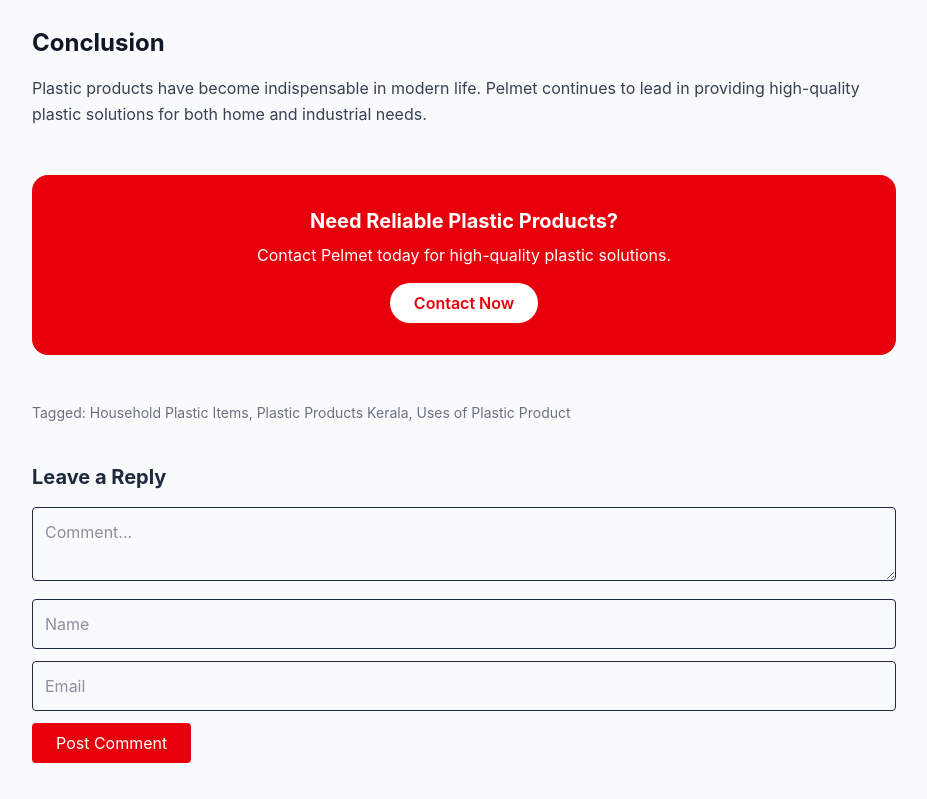
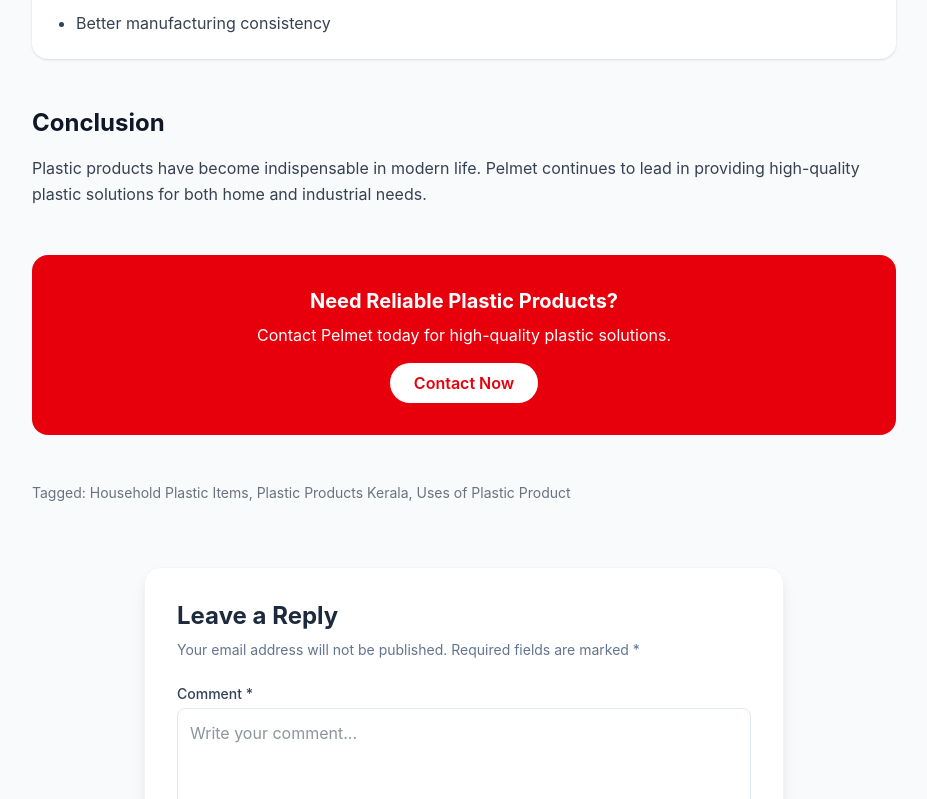
Before and after one commit to nasimudheen-t/pelmet, a React (Vite) app: page /blog/1 in a window 1280 px wide. Shown: the part 2001-2800 px from the top of the page, without its empty margins (176-1103 px from the left). Built offline with nearby package versions, Linux system fonts and the light colour scheme.

Commit message:
new changes on blog page

```diff
--- a/src/components/Comments.jsx
+++ b/src/components/Comments.jsx
@@ -2,27 +2,66 @@
 
 const Comments = () => {
   return (
-    <section className="mt-10">
-      <h2 className="text-xl font-bold mb-4">Leave a Reply</h2>
+    <section className="mt-16 max-w-2xl mx-auto px-4">
+      <div className="bg-white shadow-lg rounded-2xl p-6 md:p-8 border border-slate-100">
+        {/* Heading */}
+        <h2 className="text-2xl font-bold text-slate-800 mb-2">
+          Leave a Reply
+        </h2>
+        <p className="text-sm text-slate-500 mb-6">
+          Your email address will not be published. Required fields are marked *
+        </p>
 
+        {/* Comment */}
+        <div className="mb-5">
+          <label className="block text-sm font-medium text-slate-700 mb-1">
+            Comment *
+          </label>
           <textarea
-        className="w-full border p-3 rounded mb-3"
-        placeholder="Comment..."
+            rows="5"
+            className="w-full border border-slate-200 focus:border-red-500 focus:ring-2 focus:ring-red-100 outline-none p-3 rounded-lg transition"
+            placeholder="Write your comment..."
           />
+        </div>
 
+        {/* Name + Email */}
+        <div className="grid md:grid-cols-2 gap-4 mb-5">
+          <div>
+            <label className="block text-sm font-medium text-slate-700 mb-1">
+              Name *
+            </label>
             <input
-        className="w-full border p-3 rounded mb-3"
-        placeholder="Name"
+              type="text"
+              className="w-full border border-slate-200 focus:border-red-500 focus:ring-2 focus:ring-red-100 outline-none p-3 rounded-lg transition"
+              placeholder="Your name"
             />
+          </div>
 
+          <div>
+            <label className="block text-sm font-medium text-slate-700 mb-1">
+              Email *
+            </label>
             <input
-        className="w-full border p-3 rounded mb-3"
-        placeholder="Email"
+              type="email"
+              className="w-full border border-slate-200 focus:border-red-500 focus:ring-2 focus:ring-red-100 outline-none p-3 rounded-lg transition"
+              placeholder="you@example.com"
             />
+          </div>
+        </div>
 
-      <button className="bg-red-600 text-white px-6 py-2 rounded">
+        {/* Checkbox */}
+        <div className="flex items-start gap-2 mb-6">
+          <input type="checkbox" className="mt-1 accent-red-600" />
+          <p className="text-sm text-slate-500">
+            Save my name and email for next time I comment.
+          </p>
+        </div>
+
+        {/* Button */}
+        <button className="w-full md:w-auto bg-red-600 hover:bg-red-700 text-white font-medium px-6 py-3 rounded-lg transition shadow-sm hover:shadow-md">
           Post Comment
         </button>
+      </div>
     </section>
   );
 };
--- a/src/components/Navbar.jsx
+++ b/src/components/Navbar.jsx
@@ -1,7 +1,7 @@
-import React, { useState, useEffect } from 'react';
-import { Link } from 'react-router-dom';
-import { Menu, X } from 'lucide-react';
-import { siteData } from '../data/siteData';
+import React, { useState, useEffect } from "react";
+import { Link } from "react-router-dom";
+import { Menu, X } from "lucide-react";
+import { siteData } from "../data/siteData";
 
 const Navbar = () => {
   const [isOpen, setIsOpen] = useState(false);
@@ -12,18 +12,19 @@
       setScrolled(window.scrollY > 20);
     };
 
-    window.addEventListener('scroll', handleScroll);
-    return () => window.removeEventListener('scroll', handleScroll);
+    window.addEventListener("scroll", handleScroll);
+    return () => window.removeEventListener("scroll", handleScroll);
   }, []);
 
   return (
     <nav
-      className={`fixed top-0 w-full z-50 transition-all duration-300 ${
-        scrolled ? 'glass h-16' : 'bg-transparent h-20'
+      className={`top-0 w-full z-50 transition-all duration-300 ${
+        scrolled
+          ? "glass h-16 fixed"
+          : "bg-transparent h-20 fixed md:fixed relative"
       }`}
     >
       <div className="container-custom h-full flex items-center justify-between">
-
         {/* Logo */}
         <Link to="/" className="flex items-center gap-2">
           <img
@@ -48,10 +49,6 @@
               </Link>
             </div>
           ))}
-
-          {/* <button className="btn-primary py-2 px-5 text-sm">
-            Blog
-          </button> */}
         </div>
 
         {/* Mobile Toggle */}
@@ -66,8 +63,8 @@
 
       {/* Mobile Menu (CSS transition instead of motion) */}
       <div
-        className={`md:hidden bg-white border-t border-slate-100 overflow-hidden transition-all duration-300 ${
-          isOpen ? 'max-h-96 opacity-100' : 'max-h-0 opacity-0'
+  className={`md:hidden absolute top-full left-0 w-full bg-white border-t border-slate-100 shadow-lg transition-all duration-300 ${
+    isOpen ? 'opacity-100 visible' : 'opacity-0 invisible'
   }`}
 >
   <div className="container-custom py-6 flex flex-col gap-4">
@@ -81,9 +78,6 @@
         {item.name}
       </Link>
     ))}
-          <button className="btn-primary w-full py-3">
-            Get Quote
-          </button>
   </div>
 </div>
     </nav>
--- a/src/pages/BlogDetail.jsx
+++ b/src/pages/BlogDetail.jsx
@@ -16,15 +16,16 @@
       </Helmet>
 
       <div className="bg-gray-50 min-h-screen">
-
         {/* HERO */}
-        <section className="bg-gradient-to-r from-red-600 to-red-700 text-white py-16">
+        <section className="bg-gradient-to-r from-red-600 to-red-700 text-white py-16 mt-20">
+          {" "}
           <div className="max-w-5xl mx-auto px-4">
             <h1 className="text-3xl md:text-5xl font-bold leading-tight">
               Uses of Plastic Products in Home and Industry
             </h1>
             <p className="mt-4 text-red-100 max-w-2xl">
-              Durable, affordable, and versatile plastic solutions for modern life.
+              Durable, affordable, and versatile plastic solutions for modern
+              life.
             </p>
           </div>
         </section>
@@ -36,25 +37,35 @@
 
         {/* CONTENT */}
         <article className="max-w-4xl mx-auto px-4 pb-16">
-
           {/* INTRO */}
           <div className="bg-white rounded-2xl p-6 shadow-sm mb-8">
             <p className="text-gray-700 leading-relaxed mb-4">
-              Uses of Plastic Products are an essential part of modern life, playing a major role in both households and industries. From everyday storage containers and kitchenware to industrial packaging, pipes, and custom components, plastic products offer durability, affordability, and versatility.
+              Uses of Plastic Products are an essential part of modern life,
+              playing a major role in both households and industries. From
+              everyday storage containers and kitchenware to industrial
+              packaging, pipes, and custom components, plastic products offer
+              durability, affordability, and versatility.
             </p>
             <p className="text-gray-700 leading-relaxed">
-              At Pelmet, a leading plastic manufacturer in Kerala, we specialize in high-quality products made from 100% virgin plastic, ensuring safety, strength, and purity for every application.
+              At Pelmet, a leading plastic manufacturer in Kerala, we specialize
+              in high-quality products made from 100% virgin plastic, ensuring
+              safety, strength, and purity for every application.
             </p>
           </div>
 
           {/* PARAGRAPHS */}
           <div className="space-y-6 text-gray-700 leading-relaxed mb-10">
             <p>
-              The growing uses of plastic products have transformed the way we store, transport, and protect goods in daily life. Their lightweight nature, resistance to corrosion, and long-lasting performance make them ideal for a wide range of applications.
+              The growing uses of plastic products have transformed the way we
+              store, transport, and protect goods in daily life. Their
+              lightweight nature, resistance to corrosion, and long-lasting
+              performance make them ideal for a wide range of applications.
             </p>
 
             <p>
-              Plastic is one of the most versatile materials used in our daily lives. From household essentials to industrial tools, plastic products offer durability, affordability, and efficiency.
+              Plastic is one of the most versatile materials used in our daily
+              lives. From household essentials to industrial tools, plastic
+              products offer durability, affordability, and efficiency.
             </p>
           </div>
 
@@ -65,35 +76,36 @@
             </h2>
 
             <div className="grid md:grid-cols-2 gap-6">
-
               {[
                 {
                   title: "Storage Containers",
-                  desc: "Kitchen containers and storage boxes made from food-grade plastic keep items fresh and safe."
+                  desc: "Kitchen containers and storage boxes made from food-grade plastic keep items fresh and safe.",
                 },
                 {
                   title: "Furniture & Accessories",
-                  desc: "Chairs, baskets, and racks are affordable, durable, and easy to maintain."
+                  desc: "Chairs, baskets, and racks are affordable, durable, and easy to maintain.",
                 },
                 {
                   title: "Kitchenware",
-                  desc: "Plates, bottles, and lunch boxes are safe, heat-resistant, and convenient."
+                  desc: "Plates, bottles, and lunch boxes are safe, heat-resistant, and convenient.",
                 },
                 {
                   title: "Cleaning Tools",
-                  desc: "Buckets, mugs, and brushes make daily cleaning efficient."
+                  desc: "Buckets, mugs, and brushes make daily cleaning efficient.",
                 },
                 {
                   title: "Child-Safe Products",
-                  desc: "Virgin plastic ensures safety for baby products and toys."
-                }
+                  desc: "Virgin plastic ensures safety for baby products and toys.",
+                },
               ].map((item, i) => (
-                <div key={i} className="bg-white p-5 rounded-xl shadow-sm hover:shadow-md transition">
+                <div
+                  key={i}
+                  className="bg-white p-5 rounded-xl shadow-sm hover:shadow-md transition"
+                >
                   <h3 className="font-semibold text-lg mb-2">{item.title}</h3>
                   <p className="text-gray-600">{item.desc}</p>
                 </div>
               ))}
-
             </div>
           </section>
 
@@ -109,7 +121,7 @@
                 "Custom molded components for machinery",
                 "Pipes and fittings for plumbing and irrigation",
                 "Pallets and crates for transport",
-                "Safety equipment like helmets and panels"
+                "Safety equipment like helmets and panels",
               ].map((item, i) => (
                 <div key={i} className="bg-white p-4 rounded-lg shadow-sm">
                   {item}
@@ -139,7 +151,9 @@
               Conclusion
             </h2>
             <p className="text-gray-700 leading-relaxed">
-              Plastic products have become indispensable in modern life. Pelmet continues to lead in providing high-quality plastic solutions for both home and industrial needs.
+              Plastic products have become indispensable in modern life. Pelmet
+              continues to lead in providing high-quality plastic solutions for
+              both home and industrial needs.
             </p>
           </section>
 
@@ -158,14 +172,14 @@
 
           {/* TAGS */}
           <div className="text-sm text-gray-500 mb-10">
-            Tagged: Household Plastic Items, Plastic Products Kerala, Uses of Plastic Product
+            Tagged: Household Plastic Items, Plastic Products Kerala, Uses of
+            Plastic Product
           </div>
 
           {/* COMMENTS */}
           <Suspense fallback={<p>Loading comments...</p>}>
             <Comments />
           </Suspense>
-
         </article>
       </div>
     </>
```
Lines whose indentation alone changed are shown as unchanged.
